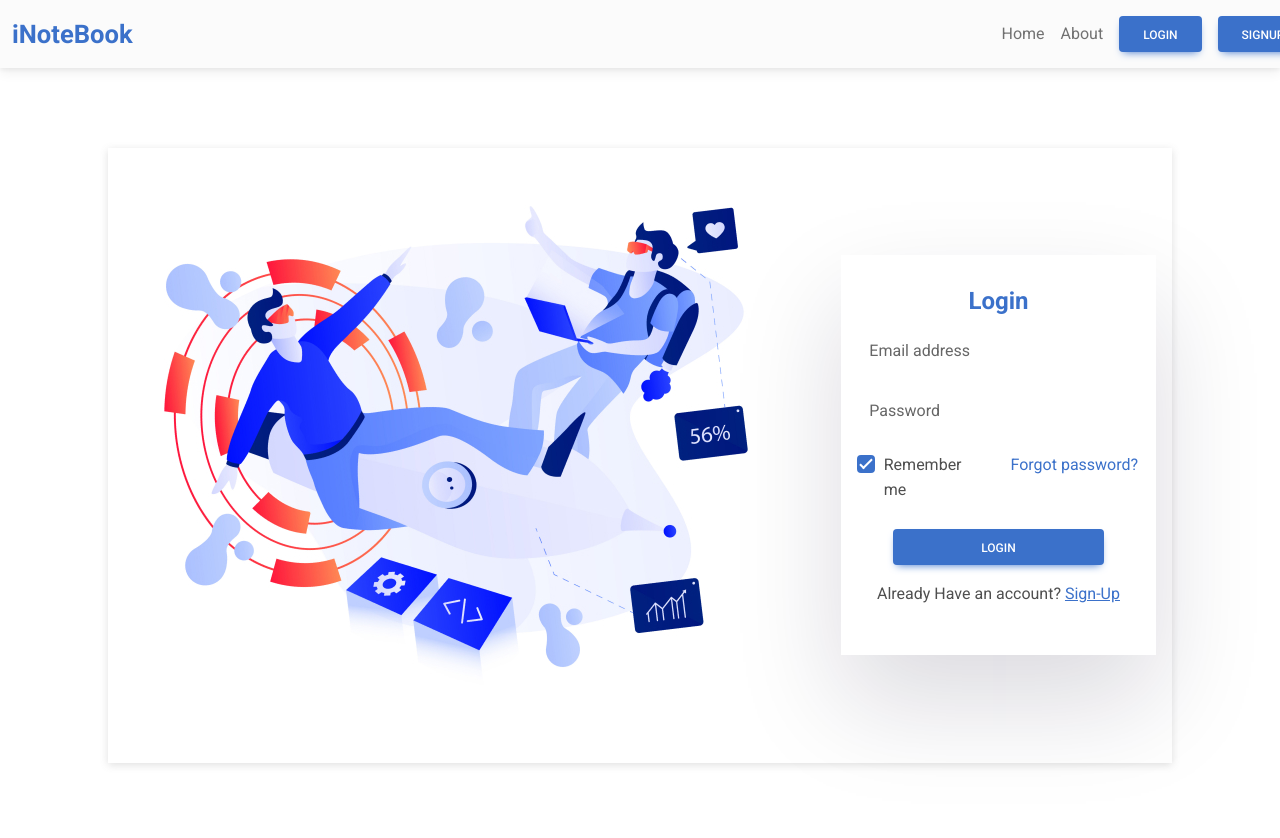
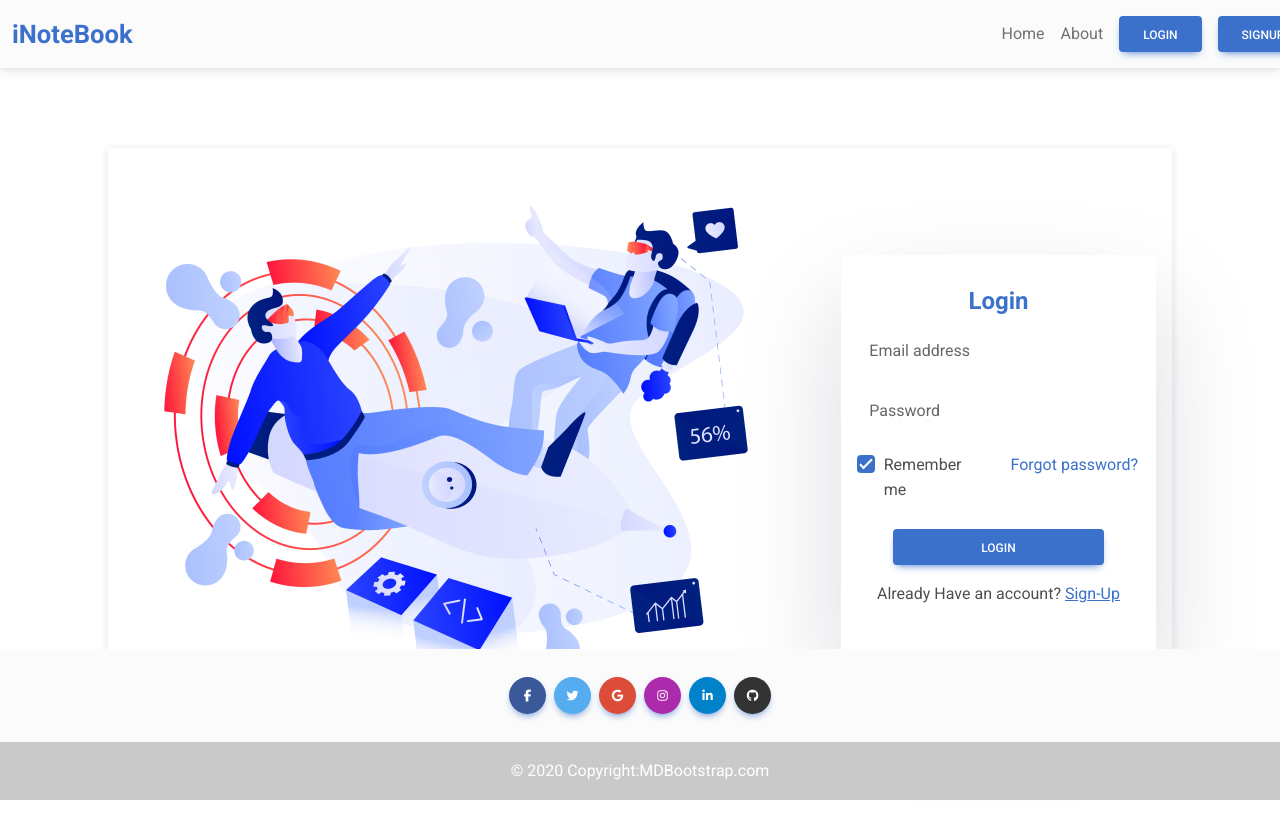
Before and after one commit to Shashan-k08/DevVault, a React (Create React App) app in the folder frontend/: page /login in a window 1280 px wide. Shown: the top 838 px of the page. Built offline with nearby package versions, Linux system fonts and the light colour scheme.

Commit message:
footer added

```diff
--- a/frontend/src/App.css
+++ b/frontend/src/App.css
@@ -213,3 +213,8 @@
     padding-left: 0vw !important;
   }
 }
+.foot-c{
+  position: absolute;
+  width: 100%;
+  bottom: 0%;
+}
--- a/frontend/src/App.js
+++ b/frontend/src/App.js
@@ -14,6 +14,7 @@ import Alert from './Components/Alert';
 import Login from './Components/Login';
 import SignUp from './Components/SignUp';
 import { useState } from 'react';
+import Footer from './Components/Footer';
 
 function App() {
   const [alert, setalert] = useState(null);
@@ -39,10 +40,12 @@ function App() {
               <Route exact path='/about' element={<About />} />
               <Route exact path='/login' element={<Login showalert={showalert} />} />
               <Route exact path='/signup' element={<SignUp showalert={showalert} />} />
+              <Route exact path='/footer' element={<Footer showalert={showalert} />} />
 
             </Routes>
           </div>
         </Router>
+        <Footer/>
       </NoteState>
       </div>
     </>
--- /dev/null
+++ b/frontend/src/Components/Footer.jsx
@@ -0,0 +1,87 @@
+import React from 'react'
+import {
+    MDBFooter,
+    MDBContainer,
+    MDBCol,
+    MDBRow,
+    MDBIcon,
+    MDBBtn
+  } from 'mdb-react-ui-kit';
+const Footer = () => {
+  return (
+         <MDBFooter className='bg-light foot-c text-center text-white'>
+      <MDBContainer className='p-4 pb-0'>
+        <section className='mb-4'>
+          <MDBBtn
+            floating
+            className='m-1'
+            style={{ backgroundColor: '#3b5998' }}
+            href='#!'
+            role='button'
+          >
+            <MDBIcon fab icon='facebook-f' />
+          </MDBBtn>
+
+          <MDBBtn
+            floating
+            className='m-1'
+            style={{ backgroundColor: '#55acee' }}
+            href='#!'
+            role='button'
+          >
+            <MDBIcon fab icon='twitter' />
+          </MDBBtn>
+
+          <MDBBtn
+            floating
+            className='m-1'
+            style={{ backgroundColor: '#dd4b39' }}
+            href='#!'
+            role='button'
+          >
+            <MDBIcon fab icon='google' />
+          </MDBBtn>
+          <MDBBtn
+            floating
+            className='m-1'
+            style={{ backgroundColor: '#ac2bac' }}
+            href='#!'
+            role='button'
+          >
+            <MDBIcon fab icon='instagram' />
+          </MDBBtn>
+
+          <MDBBtn
+            floating
+            className='m-1'
+            style={{ backgroundColor: '#0082ca' }}
+            href='#!'
+            role='button'
+          >
+            <MDBIcon fab icon='linkedin-in' />
+          </MDBBtn>
+
+          <MDBBtn
+            floating
+            className='m-1'
+            style={{ backgroundColor: '#333333' }}
+            href='#!'
+            role='button'
+          >
+            <MDBIcon fab icon='github' />
+          </MDBBtn>
+        </section>
+      </MDBContainer>
+
+      <div className='text-center p-3' style={{ backgroundColor: 'rgba(0, 0, 0, 0.2)' }}>
+        © 2020 Copyright:
+        <a className='text-white' href='https://mdbootstrap.com/'>
+          MDBootstrap.com
+        </a>
+      </div>
+    </MDBFooter>
+
+  )
+}
+
+export default Footer
--- a/frontend/src/Components/Home.jsx
+++ b/frontend/src/Components/Home.jsx
@@ -1,4 +1,5 @@
 import React from 'react'
+import Footer from './Footer';
 // import { useNavigate } from "react-router-dom";
 
 
```
